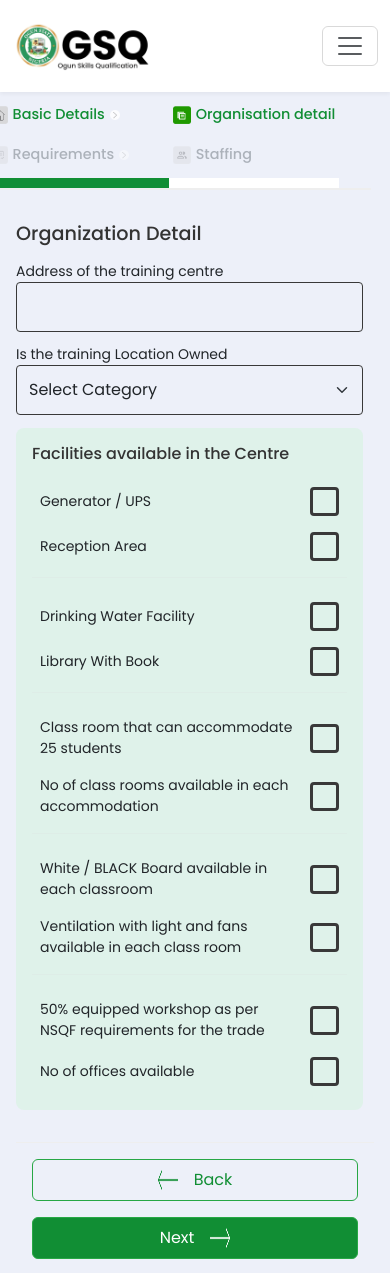
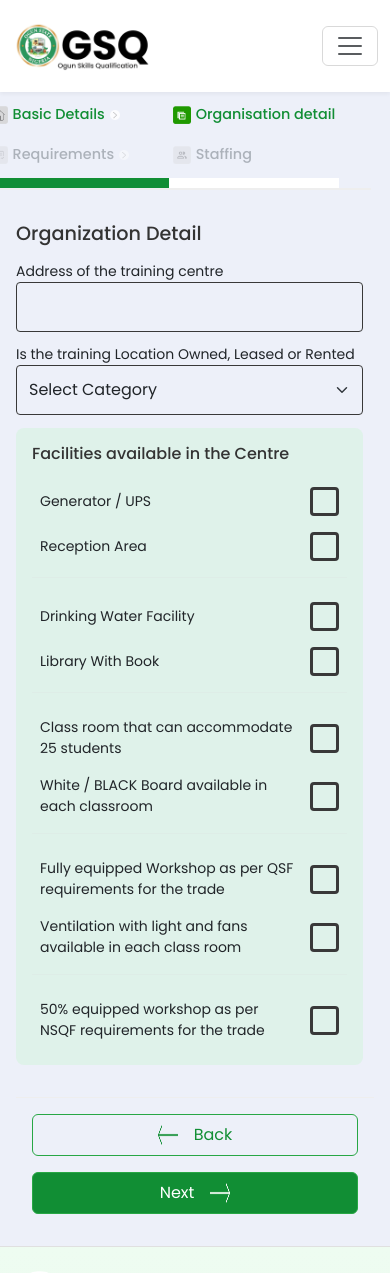
Before and after one commit to SgtSlaughter1/ogseraextension, a Vue app: page /registration/step-2 in a window 390 px wide. Shown: the top 1273 px of the page. Built offline with nearby package versions, Linux system fonts and the light colour scheme; a web font is replaced by a local one.

Commit message:
MOD:Remodification for step 2

```diff
--- a/src/components/TSPRegistration/RegistrationStepTwo.vue
+++ b/src/components/TSPRegistration/RegistrationStepTwo.vue
@@ -26,7 +26,7 @@
           <div class="form-group mb-4">
             <div class="custom-select">
 
-                <label for="locationowned">Is the training Location Owned</label>
+                <label for="locationowned">Is the training Location Owned, Leased or Rented</label>
 
                 <select
                 class="form-select"
@@ -34,8 +34,9 @@
                 required
                 >
                 <option value="" disabled selected>Select Category</option>
-                <option value="yes">Yes</option>
-                <option value="no">No</option>
+                <option value="owned">Owned</option>
+                <option value="leased">Leased</option>
+                <option value="rented">Rented</option>
               </select>
               <span v-if="errors.isLocationOwned" class="error">{{ errors.isLocationOwned }}></span>
             </div>
@@ -113,26 +114,28 @@
                 </div>
   <div class="col-md-6">
                   <div class="facility-item">
-                    <label for="classroomCount">No of class rooms available in each accommodation</label>
+                    <label for="whiteboard">White / BLACK Board available in each classroom</label>
                     <input
                       type="checkbox"
-                      id="classroomCount"
+                      id="whiteboard"
                       v-model="selectedFacilities"
-                      value="classroomCount"
+                      value="whiteboard"
                       class="custom-checkbox"
                     >
                   </div>
                 </div>
                   <hr class="divider">
 
+
+
                 <div class="col-md-6">
                   <div class="facility-item">
-                    <label for="whiteboard">White / BLACK Board available in each classroom</label>
+                    <label for="classroomCount">Fully equipped Workshop as per QSF requirements for the trade</label>
                     <input
                       type="checkbox"
-                      id="whiteboard"
+                      id="classroomCount"
                       v-model="selectedFacilities"
-                      value="whiteboard"
+                      value="classroomCount"
                       class="custom-checkbox"
                       >
                     </div>
@@ -151,6 +154,9 @@
                 </div>
                 <hr class="divider">
 
+
+
+
                 <div class="col-md-6">
                   <div class="facility-item">
                     <label for="workshop">50% equipped workshop as per NSQF requirements for the trade</label>
@@ -159,18 +165,6 @@
                       id="workshop"
                       v-model="selectedFacilities"
                       value="workshop"
-                      class="custom-checkbox"
-                    >
-                  </div>
-                </div>
-                <div class="col-md-6">
-                  <div class="facility-item">
-                    <label for="offices">No of offices available</label>
-                    <input
-                    type="checkbox"
-                    id="offices"
-                    v-model="selectedFacilities"
-                      value="offices"
                       class="custom-checkbox"
                     >
                   </div>
@@ -215,7 +209,7 @@ export default {
         { id: 'water', label: 'Drinking Water Facility' },
         { id: 'library', label: 'Library With Book' },
         { id: 'classroom', label: 'Class room that can accommodate 25 students' },
-        { id: 'classroomCount', label: 'No of class rooms available in each accommodation' },
+        { id: 'classroomCount', label: 'Fully equipped Workshop as per QSF requirements for the trade' },
         { id: 'whiteboard', label: 'White / BLACK Board available in each classroom' },
         { id: 'ventilation', label: 'Ventilation with light and fans available in each class room' },
         { id: 'workshop', label: 'Fully equipped Workshop as per OGF requirements for the trade' },
```
Lines whose indentation alone changed are shown as unchanged.
